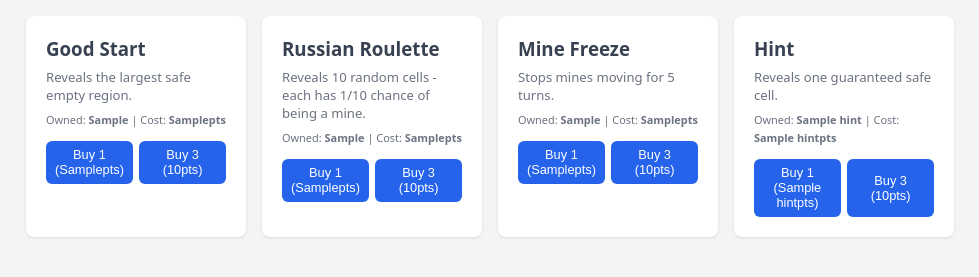
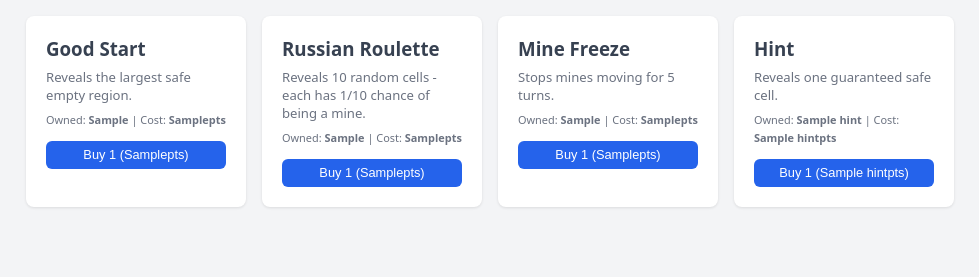
Before and after one commit to rfflrt/MAC0350-Individual, a FastAPI app: template templates/shop.html in a window 1280 px wide. Shown: the part 185-462 px from the top of the page, without its empty margins (150-1129 px from the left). Run offline with FastAPI, Linux system fonts and the light colour scheme; the template is opened without the code that fills it: most values are stand-ins (such as "Sample title", 1, 10 or a date in 2020).

Commit message:
Removed 'buy 3' options

```diff
--- a/templates/shop_grid.html
+++ b/templates/shop_grid.html
@@ -27,13 +27,6 @@
             hx-swap="outerHTML">
             Buy 1 ({{ costs[key] }}pts)
         </button>
-        <button
-            hx-post="/shop/buy"
-            hx-vals='{"power": "{{ key }}", "qty": "3"}'
-            hx-target="#shop-grid"
-            hx-swap="outerHTML">
-            Buy 3 ({{ costs[key] * 3 }}pts)
-        </button>
         </div>
     </div>
     {% endfor %}
```
